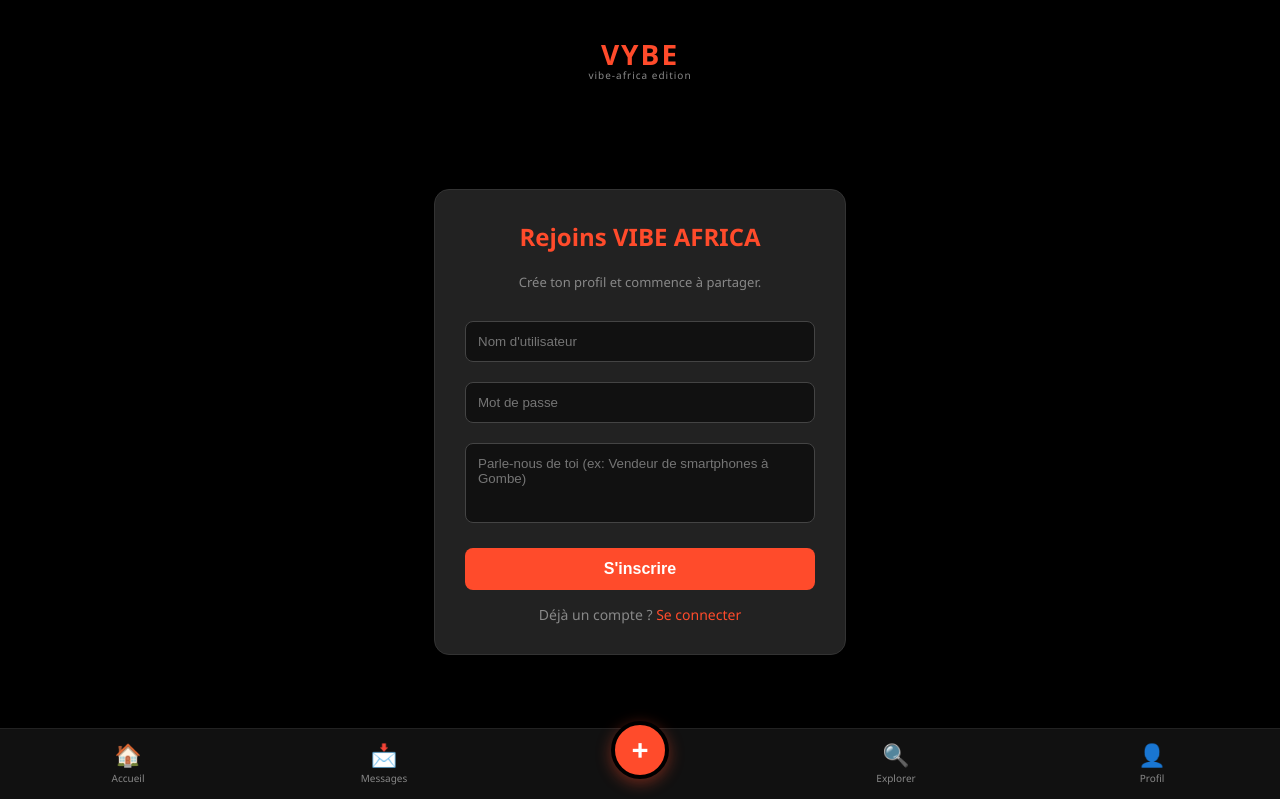
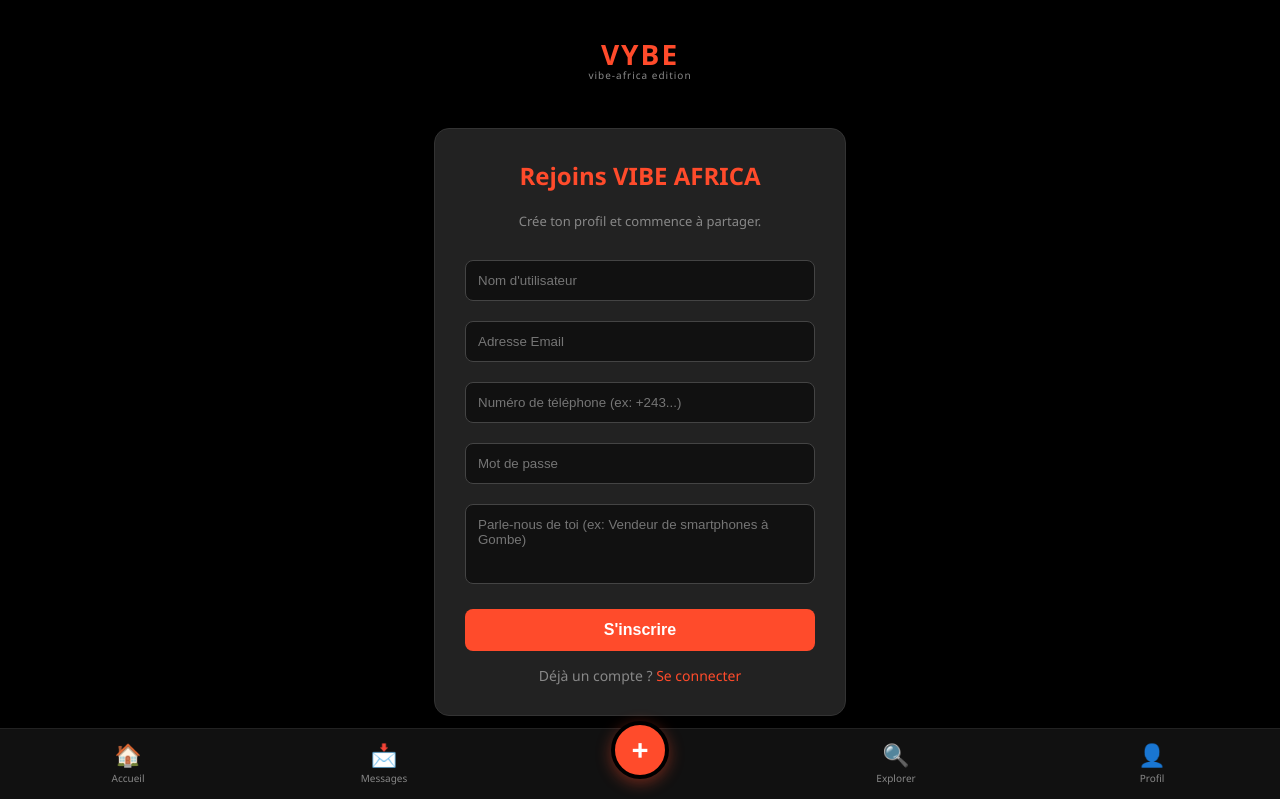
Before and after one commit to Tiger2605/VYBE, a Flask app: page /register in a window 1280 px wide. Shown: the top 799 px of the page. Run offline with Flask 3, Linux system fonts and the light colour scheme.

Commit message:
Ajout du template d'inscription manquant

```diff
--- a/templates/register.html
+++ b/templates/register.html
@@ -64,6 +64,10 @@
 
         <form method="POST">
             <input type="text" name="username" placeholder="Nom d'utilisateur" required>
+
+            <input type="email" name="email" placeholder="Adresse Email" required>
+            <input type="tel" name="phone" placeholder="Numéro de téléphone (ex: +243...)" required>
+
             <input type="password" name="password" placeholder="Mot de passe" required>
             <textarea name="bio" placeholder="Parle-nous de toi (ex: Vendeur de smartphones à Gombe)"></textarea>
 
```
